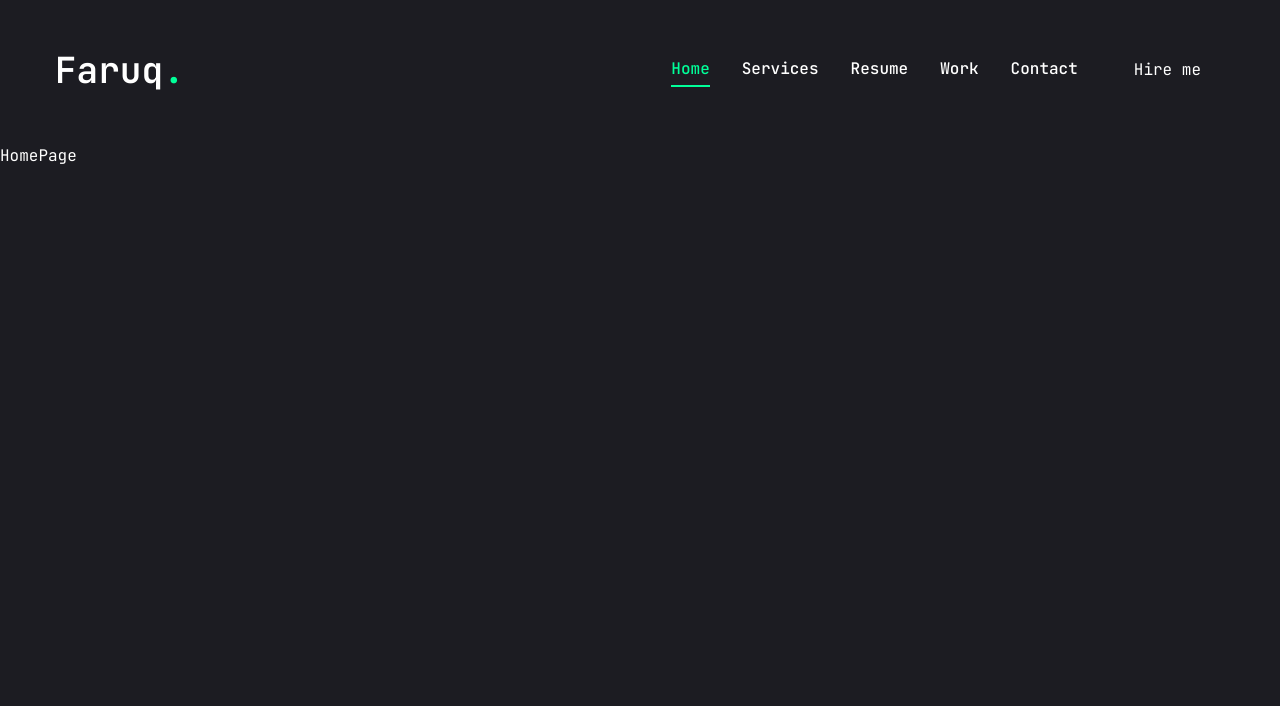
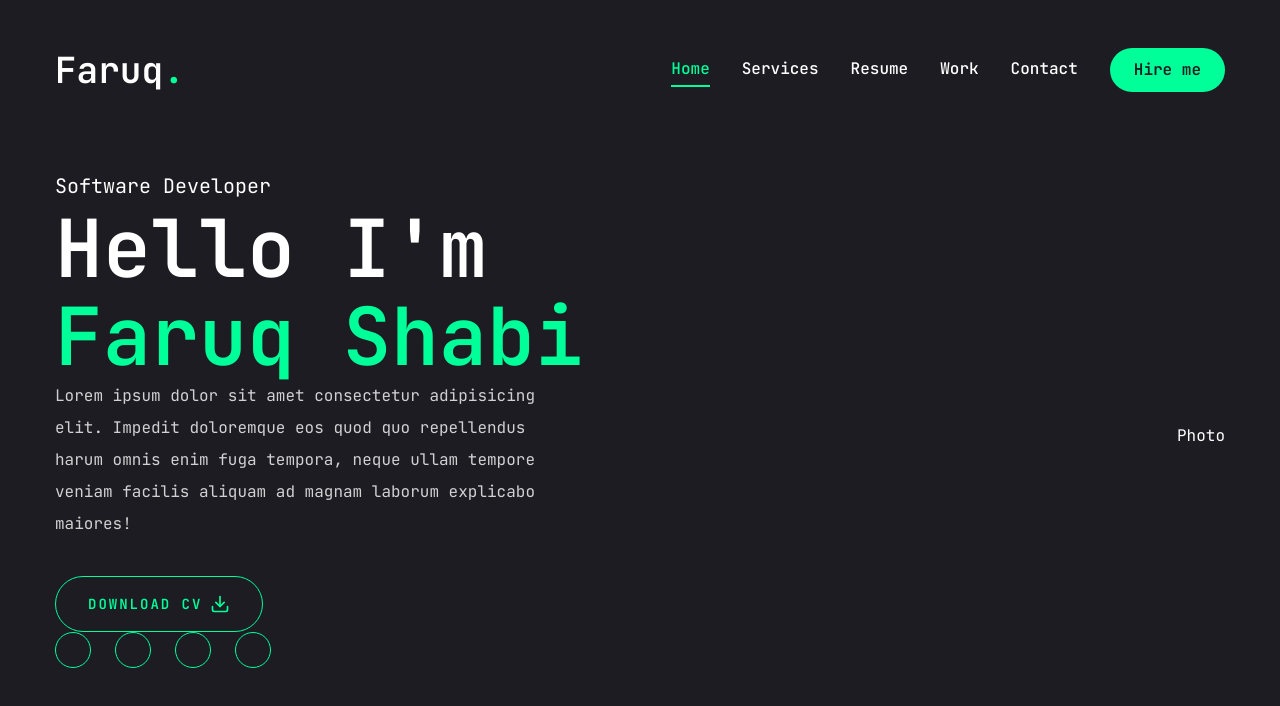
Before and after one commit to silencio260/nextjs_porfolio, a Next.js app: page / in a window 1280 px wide. Shown: the top 706 px of the page. Built offline with nearby package versions, Linux system fonts and the light colour scheme.

Commit message:
Fix error with tailwind custom color

```diff
--- a/app/globals.css
+++ b/app/globals.css
@@ -6,4 +6,13 @@
   body {
     @apply font-primary bg-primary text-white leading-loose;
   }
+  .h1 {
+    @apply text-[48px] xl:text-[80px] leading-[1.1] font-semibold;
+  }
+  .h2 {
+    @apply text-[36px] xl:text-[48px] leading-[1.1] font-semibold;
+  }
+  .h3 {
+    @apply text-[20px] xl:text-[24px] leading-[1.1] font-semibold;
+  }
 }
--- a/app/page.js
+++ b/app/page.js
@@ -1,9 +1,42 @@
+import Photo from "@/components/Photo";
+import Socials from "@/components/Socials";
+import { Button } from "@/components/ui/button";
 import Image from "next/image";
+import {FiDownload} from 'react-icons/fi'
 
 export default function Home() {
   return (
-    <main>
-      HomePage
-    </main>
+    <section className='h-full'>
+      <div className="container mx-auto h-full">
+        <div className="flex flex-col xl:flex-row items-center justify-between xl:pt-8 xl:pb-24">
+          {/* text */}
+          <div className="text-center xl:text-left">
+            <span className="text-xl">
+              Software Developer
+            </span>
+            <h1 className="h1">
+              Hello I'm <br /> <span className='text-accent'>Faruq Shabi</span>
+            </h1>
+            <p className='max-w-[500px] mb-9 text-white/80'>Lorem ipsum dolor sit amet consectetur adipisicing elit. Impedit doloremque eos quod quo repellendus harum omnis enim fuga tempora, neque ullam tempore veniam facilis aliquam ad magnam laborum explicabo maiores!</p>
+            <div>
+              <Button variant='outline' size='lg' className='uppercase flex items-center gap-2'>
+                <span>Download CV</span>
+                <FiDownload className='text-xl'/>
+              </Button>
+              <div className="mb xl:mb-8">
+                <Socials
+                  containerStyles={'flex gap-6'}
+                  iconStyles={'w-9 h-9 border border-accent rounded-full flex justify-center items-center text-accent text-base hover:bg-accent hover:text-primary hover:transition-a duration-500'}
+                />
+              </div>
+            </div>
+          </div>
+          {/* photo */}
+          <div>
+            <Photo />
+          </div>
+        </div>
+      </div>
+    </section>
   );
 }
--- a/components/Header.jsx
+++ b/components/Header.jsx
@@ -11,7 +11,7 @@
 			<div className='container mx-auto flex justify-between items-center'>
 				<Link href='/'>
 					<h1 className='text-4xl font-semibold'>
-						Faruq<span className='text-accent-DEAFULT'>.</span>
+						Faruq<span className='text-accent'>.</span>
 					</h1>
 				</Link>
 				{/* desktop nav */}
--- a/components/MobileNav.jsx
+++ b/components/MobileNav.jsx
@@ -33,14 +33,14 @@
 	return (
 		<Sheet>
 			<SheetTrigger className='flex justify-center items-center'>
-				<CiMenuFries className='text-[32px] text-accent-DEAFULT' />
+				<CiMenuFries className='text-[32px] text-accent' />
 			</SheetTrigger>
 			<SheetContent className='flex flex-col'>
 				{/* logo */}
 				<div className='mt-32 mb-40 text-center text-2xl'>
 					<Link href='/'>
 						<h1 className='text-4xl font-semibold'>
-							Faruq<span className='text-accent-DEAFULT'>.</span>
+							Faruq<span className='text-accent'>.</span>
 						</h1>
 					</Link>
 				</div>
@@ -51,7 +51,7 @@
 							<Link
 								href={link.path}
 								key={index}
-								className={`${link.path === pathname && "text-accent-DEAFULT border-b-2 border-accent-DEAFULT"} capitalize font-medium hover:text-accent-DEAFULT translate-all`}>
+								className={`${link.path === pathname && "text-accent border-b-2 border-accent"} capitalize font-medium hover:text-accent translate-all`}>
 								{link.name}
 							</Link>
 						);
--- a/components/Nav.jsx
+++ b/components/Nav.jsx
@@ -34,7 +34,7 @@
 				<Link
 					href={link.path}
 					key={index}
-					className={`${link.path === pathname && "text-accent-DEAFULT border-b-2 border-accent-DEAFULT"} capitalize font-medium hover:text-accent-DEAFULT translate-all`}>
+					className={`${link.path === pathname && "text-accent border-b-2 border-accent"} capitalize font-medium hover:text-accent translate-all`}>
 					{link.name}
 				</Link>
 			))}
--- /dev/null
+++ b/components/Photo.jsx
@@ -0,0 +1,7 @@
+import React from "react";
+
+const Photo = () => {
+	return <div>Photo</div>;
+};
+
+export default Photo;
--- /dev/null
+++ b/components/Socials.jsx
@@ -0,0 +1,25 @@
+import Link from "next/link";
+import { FaGithub, FaLinkedinIn, FaYoutube, FaTwitter } from "react-icons/fa";
+
+const socials = [
+	{ Icon: <FaGithub />, path: "" },
+	{ Icon: <FaLinkedinIn />, path: "" },
+	{ Icon: <FaYoutube />, path: "" },
+	{ Icon: <FaTwitter />, path: "" },
+];
+
+const Socials = ({ containerStyles, iconStyles }) => {
+	return (
+		<div className={containerStyles}>
+			{socials.map((item, index) => {
+				return (
+					<Link href={item.path} className={iconStyles}>
+						{item.icon}
+					</Link>
+				);
+			})}
+		</div>
+	);
+};
+
+export default Socials;
--- a/components/ui/button.jsx
+++ b/components/ui/button.jsx
@@ -5,14 +5,14 @@
 import { cn } from "@/lib/utils";
 
 const buttonVariants = cva(
-	"inline-flex items-center justify-center whitespace-nowrap rounded-md text-base",
+	"inline-flex items-center justify-center whitespace-nowrap rounded-full text-base font-semibold ring-offset-white transition-colors",
 	{
 		variants: {
 			variant: {
-				default: "bg-accent text-primary-foreground hover:bg-accent-hover",
-				primary: "bg-accent text-primary-foreground hover:bg-accent-hover",
-				default:
-					"bg-accent-DEFAULT text-primary-foreground hover:bg-accent-hover",
+				default: "bg-accent text-primary hover:bg-accent-hover",
+				primary: "bg-primary text-white",
+				outline:
+					"border border-accent bg-transparent text-accent hover:bg-accent hover:text-primary",
 			},
 			size: {
 				default: "h-[44px] px-6",
--- a/components/ui/sheet.jsx
+++ b/components/ui/sheet.jsx
@@ -56,7 +56,7 @@
 				{...props}>
 				{children}
 				<SheetPrimitive.Close className='absolute right-8 top-8 transition-opacity outline-none'>
-					<IoMdClose className='text-3xl text-accent-DEAFULT' />
+					<IoMdClose className='text-3xl text-accent' />
 					<span className='sr-only'>Close</span>
 				</SheetPrimitive.Close>
 			</SheetPrimitive.Content>
--- a/tailwind.config.js
+++ b/tailwind.config.js
@@ -26,7 +26,7 @@
       colors: {
         primary: '#1c1c22',
         accent: {
-          DEAFULT: '#00ff99',
+          DEFAULT: '#00ff99',
           hover: "#00e187"
         }
       },
```
